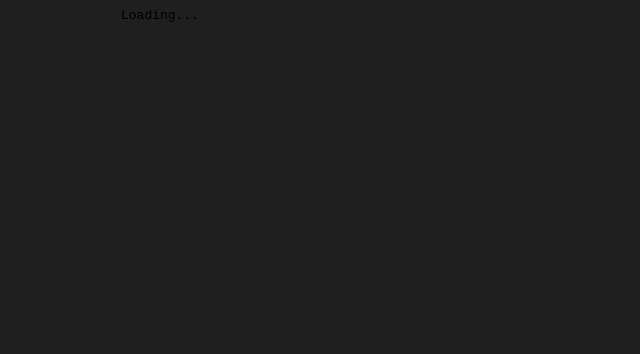
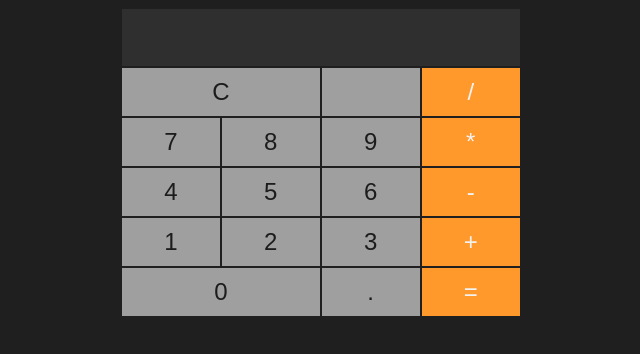
Before and after one commit to jlavelle/jscalc, a website built with Parcel: page src/index.html in a window 1280 px wide. Shown: the whole page, without its empty margins (319-959 px from the left). Built offline with nearby package versions, Linux system fonts and the light colour scheme.

Commit message:
Implement the main function

```diff
--- a/src/index.html
+++ b/src/index.html
@@ -7,7 +7,7 @@
     <link rel="stylesheet" href="../css/style.css">
   </head>
   <body>
-    <div id="app">Loading...</div>
+    <div id="app"></div>
     <script src="./main.js"></script>
   </body>
 </html>
--- a/src/main.js
+++ b/src/main.js
@@ -1,5 +1,16 @@
+import { initialState, reducer } from "./state.js"
+import { display } from "./display.js"
+import { initialize, redraw } from "./view.js"
+
 const main = () => {
-  console.log("main")
+  console.log("here")
+  let state = initialState()
+  const send = action => {
+    console.log(action)
+    state = reducer(action)(state)
+    redraw(document)(display(state))
+  }
+  initialize(document)(send)
 }
-
+console.log("her")
 main()
```
